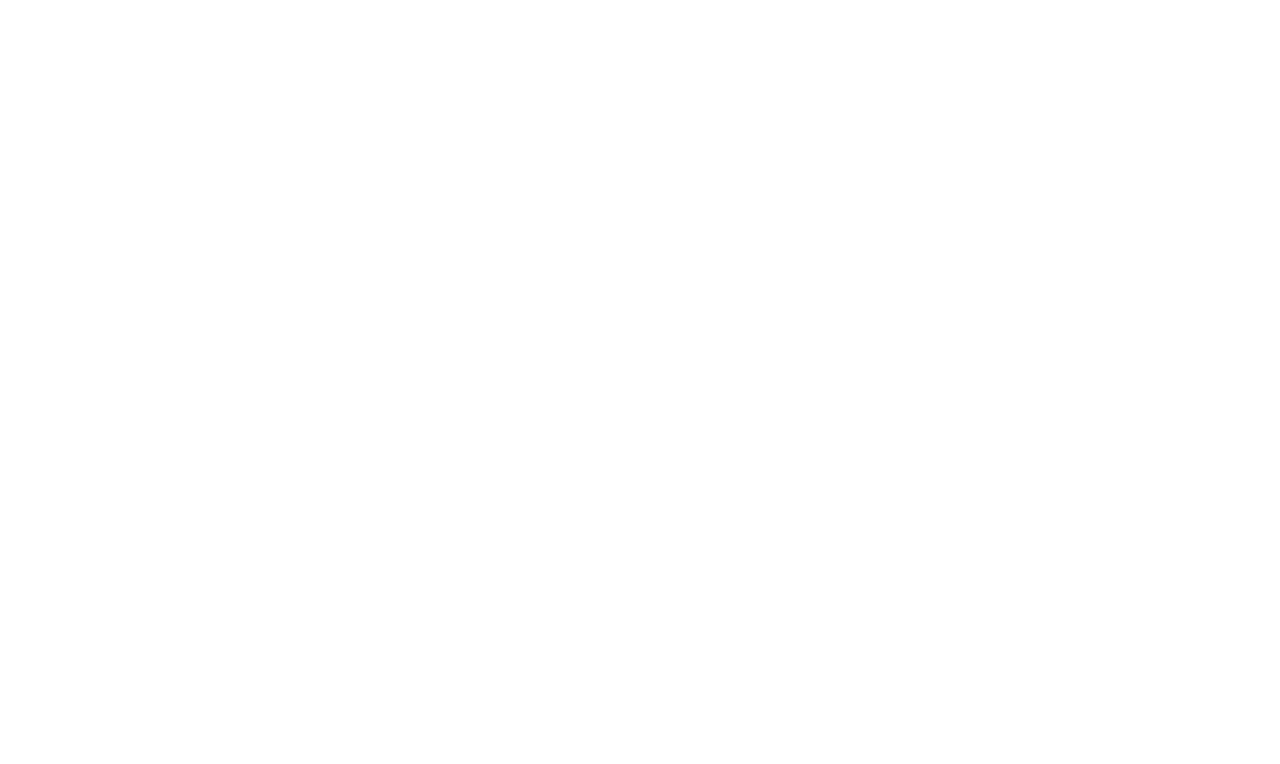
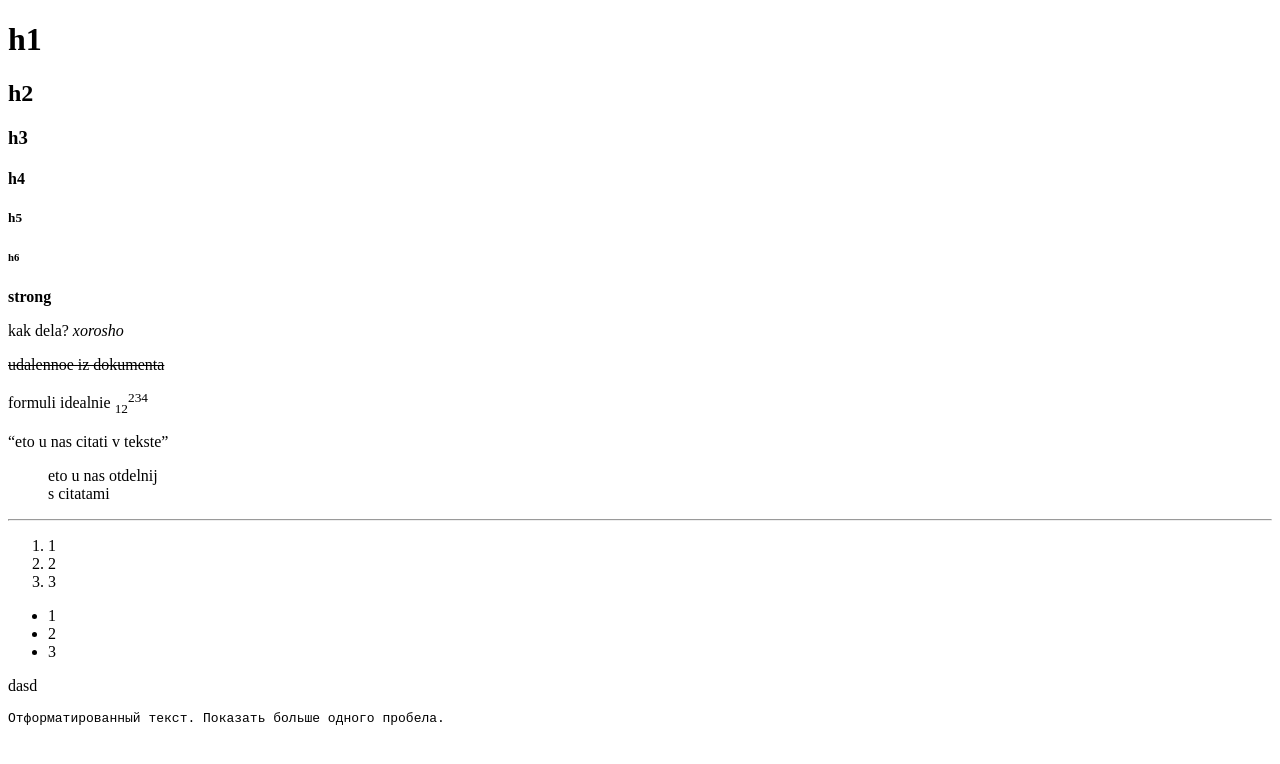
Before and after one commit to ArtemiyPercev/my-project, a plain HTML site: page first-subfolder/index.html in a window 1280 px wide. Drawn offline with Linux system fonts and the light colour scheme.

Commit message:
test HTML

```diff
--- a/first-subfolder/index.html
+++ b/first-subfolder/index.html
@@ -6,5 +6,31 @@
     <meta name="viewport" content="width=device-width, initial-scale=1.0" />
     <title>Document</title>
   </head>
-  <body></body>
+  <body>
+    <h1>h1</h1>
+    <h2>h2</h2>
+    <h3>h3</h3>
+    <h4>h4</h4>
+    <h5>h5</h5>
+    <h6>h6</h6>
+    <strong>strong</strong>
+    <p>kak dela? <em>xorosho</em></p>
+    <del>udalennoe iz dokumenta</del>
+    <p>formuli idealnie <sub>12</sub><sup>234</sup></p>
+    <q>eto u nas citati v tekste</q>
+    <blockquote>eto u nas otdelnij <br />s citatami</blockquote>
+    <hr />
+    <ol>
+      <li>1</li>
+      <li>2</li>
+      <li>3</li>
+    </ol>
+    <ul>
+      <li>1</li>
+      <li>2</li>
+      <li>3</li>
+    </ul>
+    <p>dasd <pre>Отформатированный текст. Показать больше одного пробела.</pre></p>
+    <!-- comment -->
+  </body>
 </html>
```
Also changed, not shown: first-subfolder/second-file.txt.
